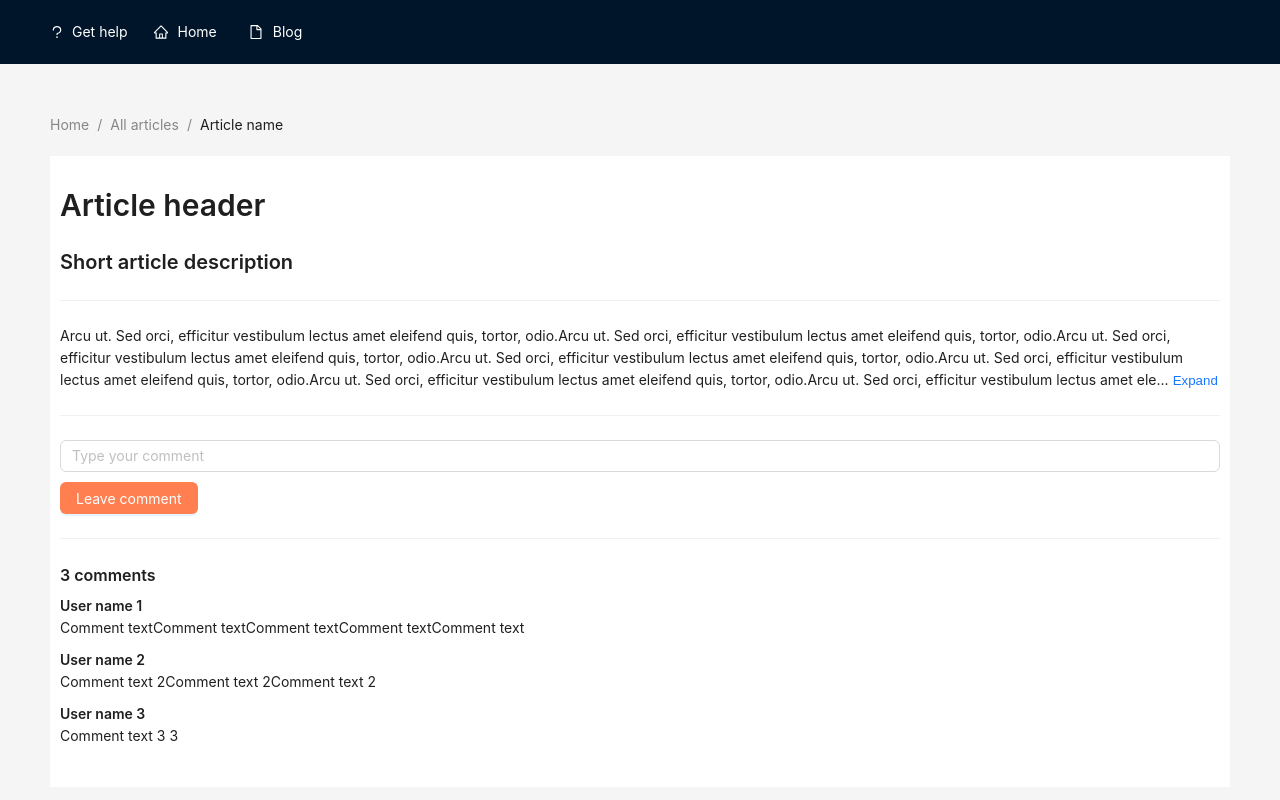
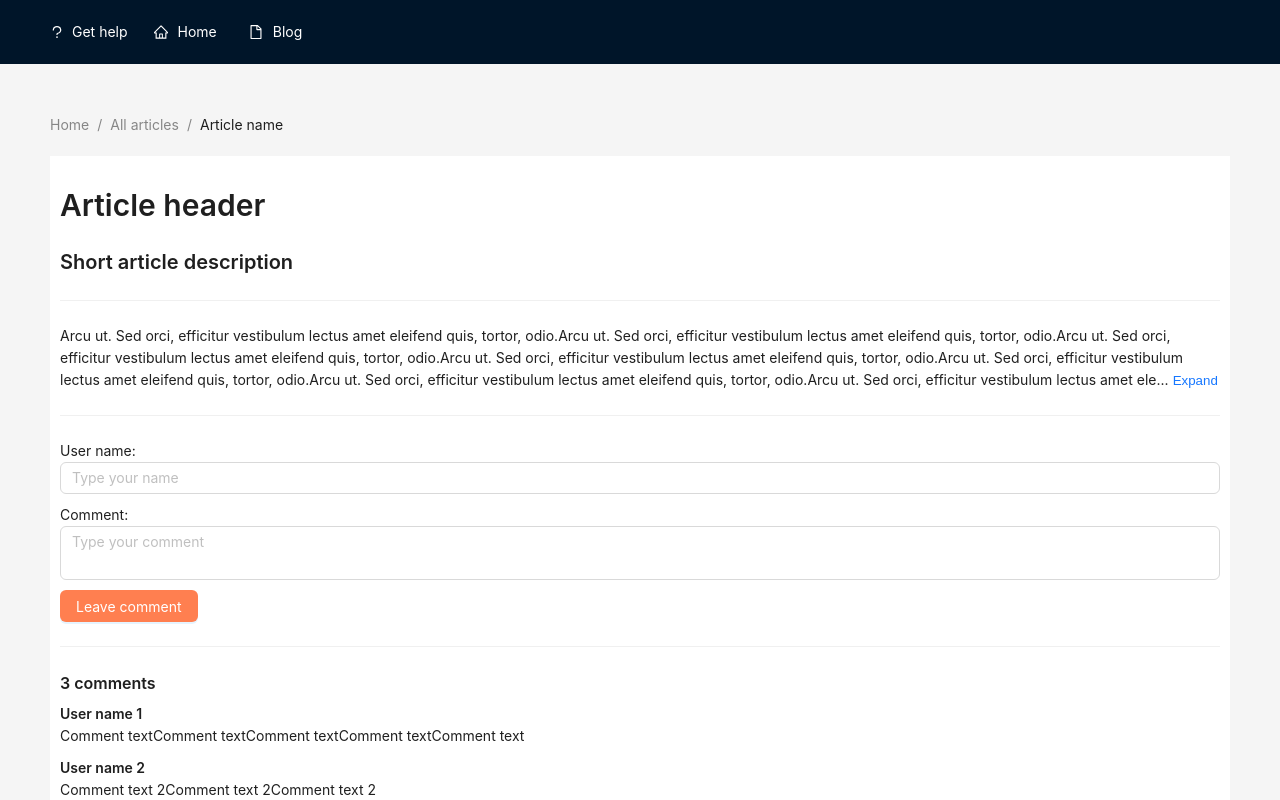
Before and after one commit to AidaChernyavskaya/ant-design, a React (Create React App) app: page / in a window 1280 px wide. Shown: the top 800 px of the page. Built offline with nearby package versions, Linux system fonts and the light colour scheme.

Commit message:
Save full comments

```diff
--- a/src/components/ContentBlock/ContentBlock.tsx
+++ b/src/components/ContentBlock/ContentBlock.tsx
@@ -37,6 +37,7 @@ const ContentBlock = () => {
     ];
     const [comments, setComments] = useState<Array<IComment>>(getJSONFromStorage('comments'));
     const [commentText, setCommentText] = useState('');
+    const [user, setUser] = useState('');
 
     useEffect(() => {
         if (comments.length === 0) {
@@ -51,11 +52,12 @@ const ContentBlock = () => {
 
     const handleClick = () => {
         const comment = {
-            user: 'user',
+            user: user,
             text: commentText,
         };
         setComments([...comments, comment]);
         setCommentText('');
+        setUser('')
     }
 
     return (
@@ -74,11 +76,20 @@ const ContentBlock = () => {
                 </Typography.Paragraph>
                 <Divider/>
 
+                <Typography.Text>User name:</Typography.Text>
                 <Input
+                    placeholder={'Type your name'}
+                    style={{marginBottom: '10px'}}
+                    value={user}
+                    onChange={(event) => setUser(event.target.value)}
+                />
+                <Typography.Text>Comment:</Typography.Text>
+                <Input.TextArea
                     placeholder={'Type your comment'}
                     style={{marginBottom: '10px'}}
                     onChange={(event) => setCommentText(event.target.value)}
                     value={commentText}
+                    autoSize={{ minRows: 2, maxRows: 8 }}
                 />
                 <Button type={"primary"} style={{ background: "coral"}} onClick={handleClick}>Leave comment</Button>
                 <Divider/>
```
